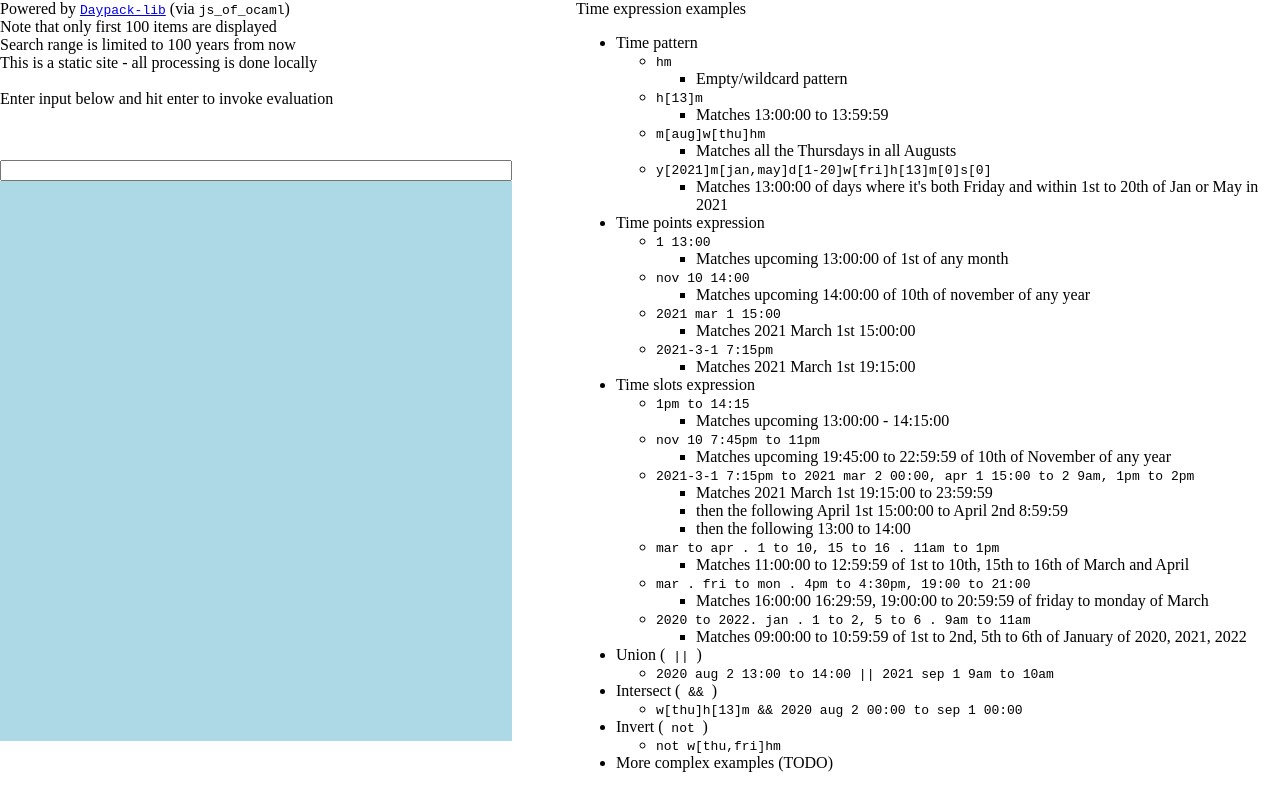
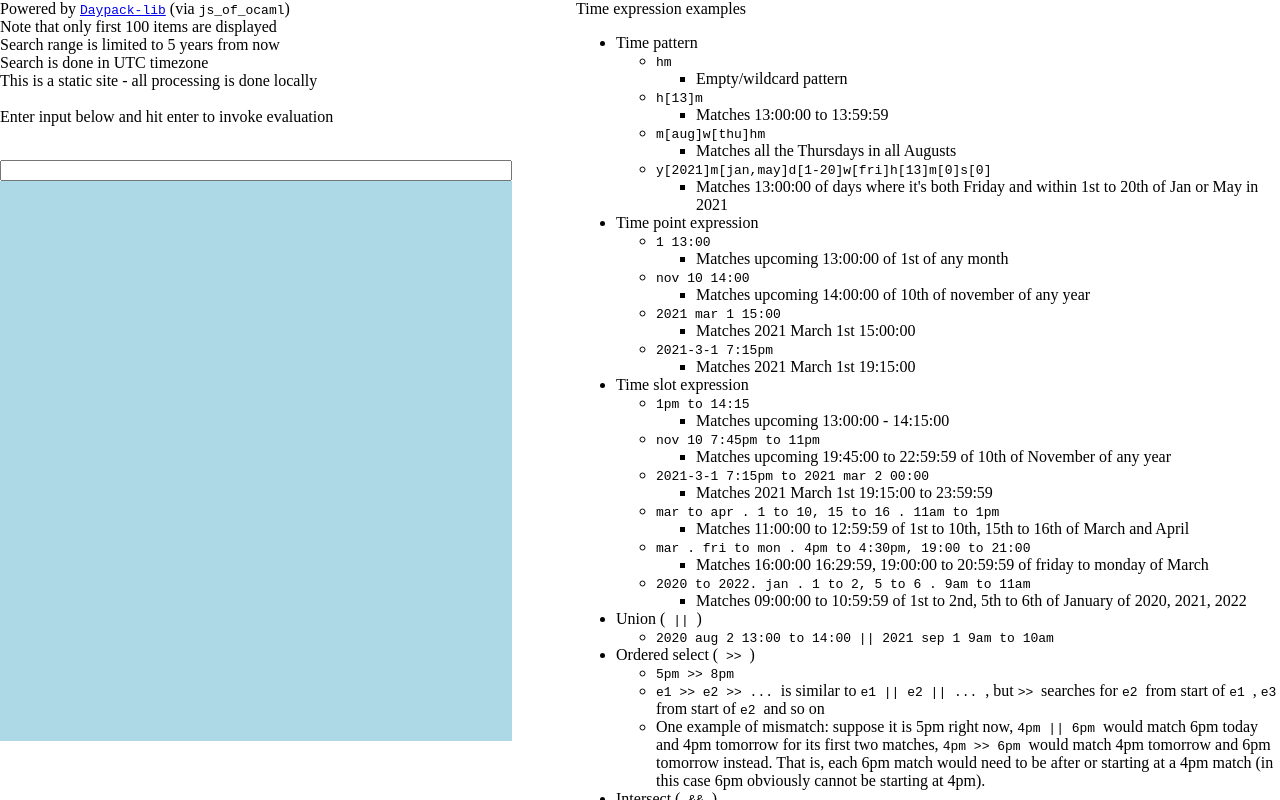
Before and after one commit to daypack-dev/timere-parse-demo, a plain HTML site: page html/index.html in a window 1280 px wide. Drawn offline with Linux system fonts and the light colour scheme; a script that the page names is missing.

Commit message:
Adjusting demo

```diff
--- a/html/index.html
+++ b/html/index.html
@@ -51,7 +51,8 @@
         Powered by <tt><a href="https://github.com/daypack-dev/daypack-lib">Daypack-lib</a></tt>
         (via <tt>js_of_ocaml</tt>)<br>
         Note that only first 100 items are displayed <br>
-        Search range is limited to 100 years from now <br>
+        Search range is limited to 5 years from now <br>
+        Search is done in UTC timezone <br>
         This is a static site - all processing is done locally <br>
         <br>
         Enter input below and hit enter to invoke evaluation
@@ -88,7 +89,7 @@
             </li>
           </ul>
         </li>
-        <li>Time points expression
+        <li>Time point expression
           <ul>
             <li> <tt>1 13:00</tt>
               <ul>
@@ -112,7 +113,7 @@
             </li>
           </ul>
         </li>
-        <li>Time slots expression
+        <li>Time slot expression
           <ul>
             <li> <tt>1pm to 14:15</tt>
               <ul>
@@ -124,12 +125,9 @@
                 <li>Matches upcoming 19:45:00 to 22:59:59 of 10th of November of any year</li>
               </ul>
             </li>
-            <li> <tt>2021-3-1 7:15pm to 2021 mar 2 00:00,
-                apr 1 15:00 to 2 9am, 1pm to 2pm</tt>
+            <li> <tt>2021-3-1 7:15pm to 2021 mar 2 00:00</tt>
               <ul>
                 <li>Matches 2021 March 1st 19:15:00 to 23:59:59</li>
-                <li>then the following April 1st 15:00:00 to April 2nd 8:59:59</li>
-                <li>then the following 13:00 to 14:00</li>
               </ul>
             </li>
             <li> <tt>mar to apr . 1 to 10, 15 to 16 . 11am to 1pm</tt>
@@ -155,6 +153,24 @@
             </li>
           </ul>
         </li>
+        <li> Ordered select (<tt> &gt;&gt; </tt>)
+          <ul>
+            <li> <tt>5pm &gt;&gt; 8pm</tt>
+            </li>
+            <li>
+              <tt> e1 &gt;&gt; e2 &gt;&gt; ... </tt> is similar to <tt> e1 || e2 || ... </tt>,
+              but <tt> &gt;&gt; </tt> searches for <tt> e2 </tt> from start of <tt> e1 </tt>,
+              <tt> e3 </tt> from start of <tt> e2 </tt> and so on
+              <br>
+            </li>
+            <li>
+              One example of mismatch: suppose it is 5pm right now,
+              <tt> 4pm || 6pm </tt> would match 6pm today and 4pm tomorrow for its first two matches,
+              <tt> 4pm &gt;&gt; 6pm </tt> would match 4pm tomorrow and 6pm tomorrow instead.
+              That is, each 6pm match would need to be after or starting at a 4pm match (in this case 6pm obviously cannot be starting at 4pm).
+            </li>
+          </ul>
+        </li>
         <li> Intersect (<tt> && </tt>)
           <ul>
             <li> <tt>w[thu]h[13]m && 2020 aug 2 00:00 to sep 1 00:00 </tt>
@@ -168,6 +184,14 @@
           </ul>
         </li>
         <li> More complex examples (TODO)
+          <ul>
+            <li> <tt> </tt>
+              <ul>
+                <li>
+                </li>
+              </ul>
+            </li>
+          </ul>
         </li>
       </ul>
     </div>
```
Also changed, not shown: 1 other file.
